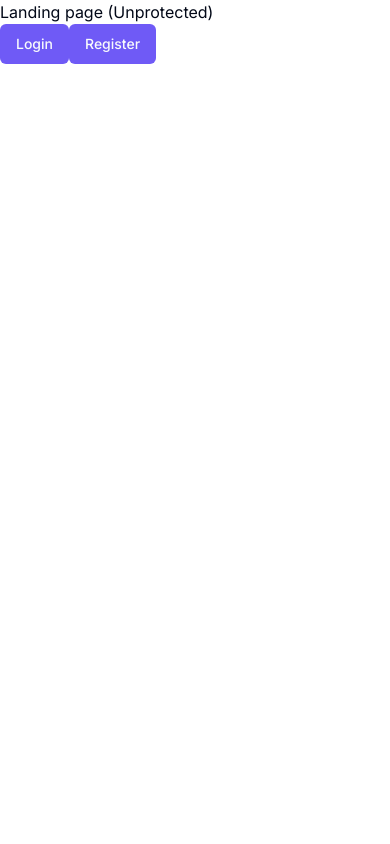
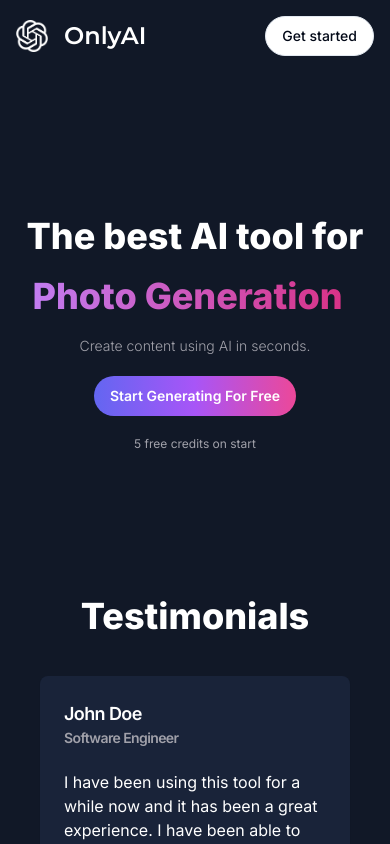
Before and after one commit to anicmarko/OnlyAI, a Next.js app: page / in a window 390 px wide. Built offline with nearby package versions, Linux system fonts and the light colour scheme; no server answers.

Commit message:
feat: Landing page

```diff
--- /dev/null
+++ b/app/(landing)/layout.tsx
@@ -0,0 +1,16 @@
+
+const LandingLayout = ({
+    children
+}:{
+    children: React.ReactNode
+}) => {
+  return (
+    <main className="h-full bg-[#111827] overflow-auto">
+        <div className="mx-auto max-w-screen-xl h-full w-full">
+            {children}
+        </div>
+    </main>
+  )
+}
+
+export default LandingLayout;
--- a/app/(landing)/page.tsx
+++ b/app/(landing)/page.tsx
@@ -1,18 +1,15 @@
+import { LandingHero } from "@/components/landing-hero";
+import { LandingNavBar } from "@/components/landing-navbar";
+import { LandingContent } from "@/components/landing-content";
 import { Button } from "@/components/ui/button";
 import Link from "next/link";
 
 const LandingPage = () => {
   return (
-    <div>Landing page (Unprotected)
-      <div >
-        <Link href='/sign-in'>
-        <Button>Login </Button>
-        </Link>
-
-        <Link href='/sign-up'>
-        <Button>Register</Button>
-        </Link>
-      </div>
+    <div className="h-full">
+      <LandingNavBar/>
+      <LandingHero/>
+      <LandingContent/>
     </div>
   )
 }
--- /dev/null
+++ b/components/landing-content.tsx
@@ -0,0 +1,52 @@
+"use client";
+
+import { Card, CardContent, CardHeader, CardTitle } from "@/components/ui/card";
+
+const testimonials = [{
+    name:"John Doe",
+    avatar: "J",
+    title: "Software Engineer",
+    description: "I have been using this tool for a while now and it has been a great experience. I have been able to generate content for my projects in seconds."
+},
+{
+    name: "Jane Smith",
+    avatar: "J",
+    title: "Product Manager",
+    description: "This tool has significantly improved our workflow. We are now able to produce content much faster, which has led to an increase in productivity."
+},
+{
+    name: "Bob Johnson",
+    avatar: "B",
+    title: "Data Analyst",
+    description: "The tool's ability to generate content quickly and accurately has been a game changer for our team. We can now focus more on analysis and less on content creation."
+},
+{
+    name: "Alice Williams",
+    avatar: "A",
+    title: "UX Designer",
+    description: "I love how easy it is to use this tool. It has made content generation a breeze and has saved me a lot of time."
+}
+];
+
+export const LandingContent = () => {
+    return (
+      <div className="px-10 pb-20">
+        <h2 className="text-center text-4xl text-white font-extrabold mb-10">Testimonials</h2>
+        <div className="grid grid-cols-1 sm:grid-cols-2 md:grid-cols-3 lg:grid-cols-4 gap-4">
+          {testimonials.map((item) => (
+            <Card key={item.description} className="bg-[#192339] border-none text-white">
+              <CardHeader>
+                <CardTitle className="flex items-center gap-x-2">
+                  <div>
+                    <p className="text-lg ">{item.name}</p>
+                    <p className="text-zinc-400 text-sm">{item.title}</p>
+                  </div>
+                </CardTitle>
+                <CardContent className="pt-4 px-0">{item.description}</CardContent>
+              </CardHeader>
+            </Card>
+          ))}
+        </div>
+      </div>
+    );
+  };
--- /dev/null
+++ b/components/landing-hero.tsx
@@ -0,0 +1,48 @@
+"use client";
+
+import { useAuth } from "@clerk/nextjs";
+import  TypeWriterComponent  from "typewriter-effect";
+import Link from "next/link";
+import { Button } from "@/components/ui/button";
+
+export const LandingHero = () => {
+  const { isSignedIn } = useAuth();
+
+  return (
+    <div className="text-white font-bold py-36 text-center space-y-5">
+      <div className="text-4xl sm:text-5xl md:text-6xl lg:text-7xl space-y-5 font-extrabold">
+        <h1>The best AI tool for</h1>
+        <div className="text-transparent bg-clip-text bg-gradient-to-r  from-purple-400 to-pink-600">
+          <TypeWriterComponent
+            options={{
+              strings: [
+                "Chatbot",
+                "Photo Generation",
+                "Music Generation",
+                "Code Generation",
+                "Video Generation",
+              ],
+              autoStart: true,
+              loop: true,
+              delay:60,
+              deleteSpeed:60
+            }}
+          />
+        </div>
+      </div>
+      <div className="text-sm md:text-xl font-light text-zinc-400">
+            Create content using AI in seconds.
+      </div>
+      <div>
+        <Link href={isSignedIn ? "/dashboard" : "/sign-up"}>
+            <Button variant="pro" className="md:text-lg p-4 md:p-6 rounded-full font-semibold">
+                Start Generating For Free
+            </Button>
+        </Link>
+      </div>
+      <div className="text-zinc-400 text-xs md:text-sm font-normal">
+        5 free credits on start
+      </div>
+    </div>
+  );
+};
--- /dev/null
+++ b/components/landing-navbar.tsx
@@ -0,0 +1,40 @@
+"use client";
+
+import { Montserrat } from "next/font/google";
+import Image from "next/image";
+import Link from "next/link";
+import { useAuth } from "@clerk/nextjs";
+import { cn } from "@/lib/utils";
+import { Button } from "@/components/ui/button";
+
+const font = Montserrat({
+  weight: '600',
+  subsets: ["latin"],
+});
+
+export const LandingNavBar = () => {
+  const { isSignedIn } = useAuth();
+
+  return (
+    <nav className="p-4 bg-transparent flex items-center justify-between">
+      <Link href="/" className="flex items-center">
+        <div className="relative h-8 w-8 mr-4">
+            <Image
+                fill
+                alt="Logo"
+                src="/logo.png"
+                className="invert"
+            />
+        </div>
+        <h1 className={cn("text-2xl font-bold text-white ",font.className)}>OnlyAI</h1>
+      </Link>
+      <div className="flex items-center gap-x-2">
+        <Link href={isSignedIn ? "/dashboard" : "/sign-up"}>
+            <Button variant="outline" className="rounded-full">
+                Get started
+            </Button>
+        </Link>
+      </div>
+    </nav>
+  );
+};
--- a/components/pro-modal.tsx
+++ b/components/pro-modal.tsx
@@ -98,8 +98,8 @@
                         variant="pro"
                         onClick={onSubscribe}
                     >
-                        Upgrade
-                        <Zap className="w-4 h-4 ml-2 fill-white"/>
+                       {loading ? 'Loading...' : 'Upgrade'}
+                       {!loading && <Zap className="w-4 h-4 ml-2 fill-white"/>}
                     </Button>
                 </DialogFooter>
             </DialogContent>
--- a/package.json
+++ b/package.json
@@ -33,6 +33,7 @@
     "stripe": "^15.10.0",
     "tailwind-merge": "^2.3.0",
     "tailwindcss-animate": "^1.0.7",
+    "typewriter-effect": "^2.21.0",
     "zod": "^3.22.5",
     "zustand": "^4.5.2"
   },
```
Also changed, not shown: 1 other file (tests, documents, lock files or other folders).
